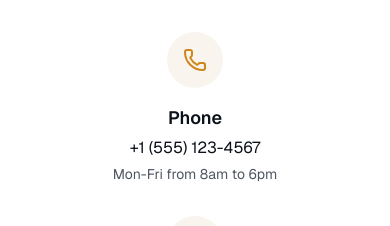
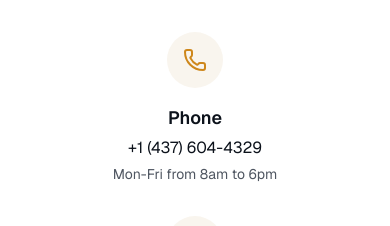
Before and after one commit to Cansugc/smka-global-website, a Next.js app: page /contact in a window 390 px wide. Shown: the part 781-1007 px from the top of the page. Built offline with nearby package versions, Linux system fonts and the light colour scheme.

Commit message:
fix: update contact phone number to +1 (437) 604-4329
Co-authored-by: Cansugc <134551069+Cansugc@users.noreply.github.com>

```diff
--- a/app/contact/page.tsx
+++ b/app/contact/page.tsx
@@ -18,7 +18,7 @@ const contactInfo = [
   {
     icon: Phone,
     title: "Phone",
-    value: "+1 (555) 123-4567",
+    value: "+1 (437) 604-4329",
     description: "Mon-Fri from 8am to 6pm",
   },
   {
```
